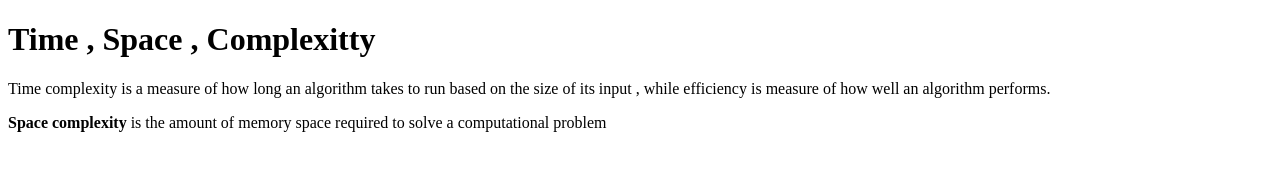
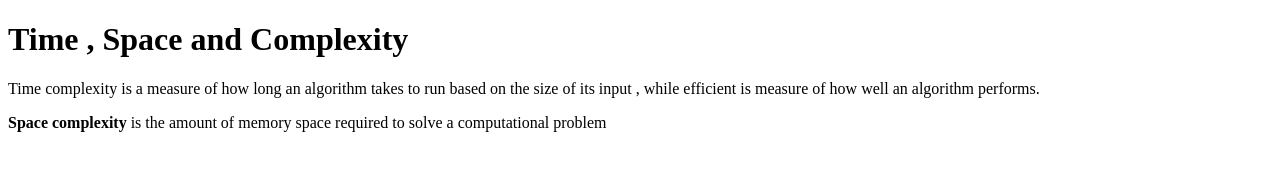
Before and after one commit to acciojob/time-and-space-complexity-Lalitkumarsirvi1999, a website: page main.html in a window 1280 px wide. Drawn offline with Linux system fonts and the light colour scheme.

Commit message:
created a submission

```diff
--- a/main.html
+++ b/main.html
@@ -7,10 +7,10 @@
 </head>
 
 <body>
-	<h1> Time , Space , Complexitty</h1>
-	<p> Time complexity is a measure of how long an algorithm takes to run based on the size of its input , while efficiency is measure of how well an algorithm performs.</p>
-	<p><b>Space complexity </b> is the amount of memory space required to solve a computational problem</p>
 	<!-- the entire body must be written by student -->
+	<h1> Time , Space and Complexity</h1>
+	<p> Time complexity is a measure of how long an algorithm takes to run based on the size of its input , while efficient is measure of how well an algorithm performs.</p>
+	<p> <b>Space complexity </b> is the amount of memory space required to solve a computational problem</p>
     <script type="text/javascript" src="./script.js">
 </script>
 
```
